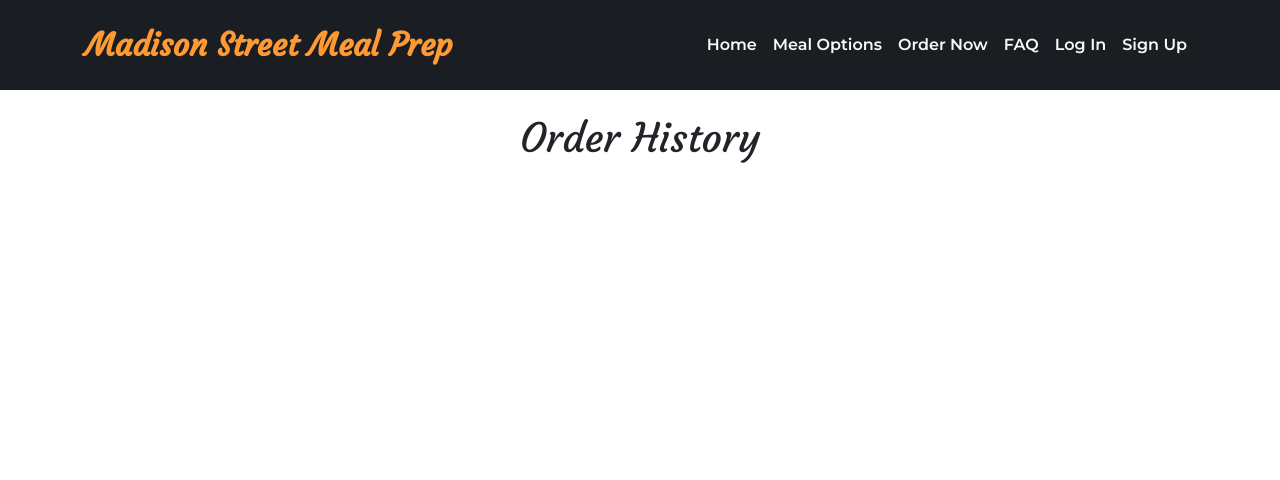
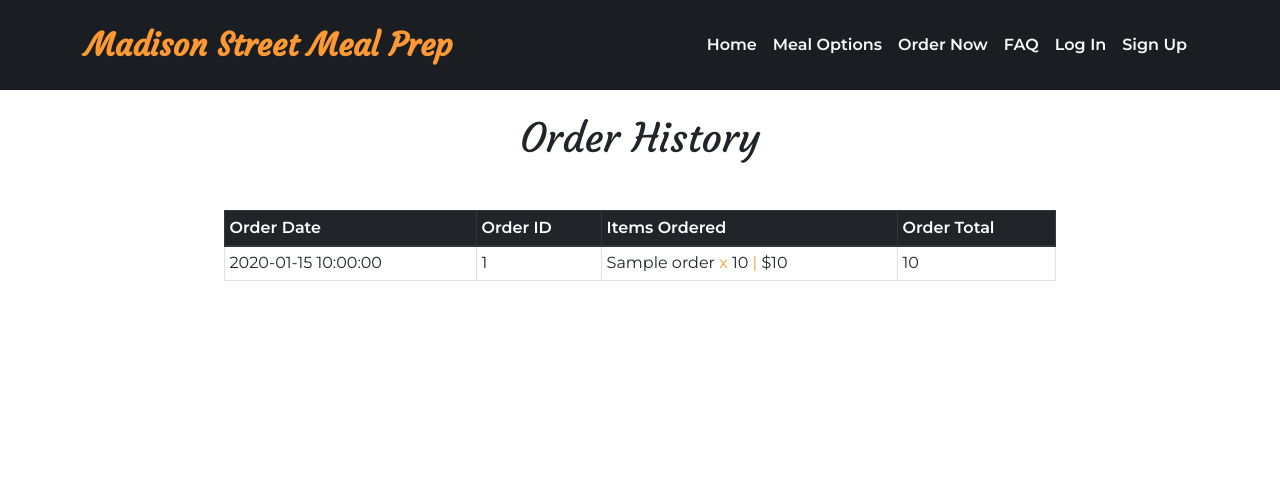
Before and after one commit to asuratte/web-tech-2-final, a PHP site: template view/order_history.twig in a window 1280 px wide. Shown: the top 480 px of the page. Run offline with PHP 8.4, Linux system fonts and the light colour scheme; the template is opened without the code that fills it: most values are stand-ins (such as "Sample title", 1, 10 or a date in 2020); some libraries are stand-ins or nearby versions.

Commit message:
Added structure to Order History page, updated OrdersTable function to get info needed for it, updated processShowOrderHistory in controller.

```diff
--- a/Controller.php
+++ b/Controller.php
@@ -120,8 +120,10 @@ class Controller {
     }
 
     private function processShowOrderHistoryPage() {
+        $customer_id = $_SESSION['customer_id'];
+        $orders = $this->orders_table->get_orders_and_line_items($customer_id);
         $template = $this->twig->load('order_history.twig');
-        echo $template->render();
+        echo $template->render(['orders' => $orders]);
     }
 
     private function processShowOrderNowPage() {
@@ -375,7 +377,7 @@ class Controller {
                 array("Hummus & Veggie Platter", $add_on_hummus_quantity, $add_on_hummus_subtotal),
                 array("Delivery", 1, $pickup_or_delivery_subtotal)
             );
-            $subtotal = $standard_breakfast_subtotal + $standard_lunch_subtotal + $standard_dinner_subtotal + $vegetarian_breakfast_subtotal + $vegetarian_lunch_subtotal +                            $vegetarian_dinner_subtotal + $vegan_breakfast_subtotal + $vegan_lunch_subtotal + $vegan_dinner_subtotal + $gluten_free_breakfast_subtotal + $gluten_free_lunch_subtotal +                $gluten_free_dinner_subtotal + $keto_breakfast_subtotal + $keto_lunch_subtotal + $keto_dinner_subtotal + $diabetic_breakfast_subtotal + $diabetic_lunch_subtotal +                        $diabetic_dinner_subtotal + $add_on_juice_subtotal + $add_on_fruit_subtotal + $add_on_hummus_subtotal + $pickup_or_delivery_subtotal;
+            $subtotal = $standard_breakfast_subtotal + $standard_lunch_subtotal + $standard_dinner_subtotal + $vegetarian_breakfast_subtotal + $vegetarian_lunch_subtotal + $vegetarian_dinner_subtotal + $vegan_breakfast_subtotal + $vegan_lunch_subtotal + $vegan_dinner_subtotal + $gluten_free_breakfast_subtotal + $gluten_free_lunch_subtotal + $gluten_free_dinner_subtotal + $keto_breakfast_subtotal + $keto_lunch_subtotal + $keto_dinner_subtotal + $diabetic_breakfast_subtotal + $diabetic_lunch_subtotal + $diabetic_dinner_subtotal + $add_on_juice_subtotal + $add_on_fruit_subtotal + $add_on_hummus_subtotal + $pickup_or_delivery_subtotal;
             $tax = $this->calculateTax($subtotal);
             $total = $subtotal + $tax;
             $show_total_table = true;
--- a/view/order_history.twig
+++ b/view/order_history.twig
@@ -3,6 +3,26 @@
 <div class="container py-4 text-center">
     <main class="w-75 mx-auto">
         <h1>Order History</h1>
+        <div class="order-history text-left mt-5">
+            <table class="table table-bordered table-sm mb-4">
+                <thead class="thead-dark">
+                    <tr>
+                        <th>Order Date</th>
+                        <th>Order ID</th>
+                        <th>Items Ordered</th>
+                        <th>Order Total</th>
+                    </tr>
+                </thead>
+                {% for order in orders %}
+                    <tr>
+                        <td>{{ order.orderDate }}</td>
+                        <td>{{ order.orderID }}</td>
+                        <td>{{ order.itemName }} <span class="color-highlight">x</span> {{ order.itemQuantity }} <span class="color-highlight">|</span> ${{ order.itemTotal }}</td>
+                        <td>{{ order.orderTotal }}</td>
+                    </tr>
+                {% endfor %}
+            </table>
+        </div>
     </main>
 </div>
 {{ include('/shared/footer.twig') }}
```
Also changed, not shown: model/OrdersTable.php (+10 -16 lines).
